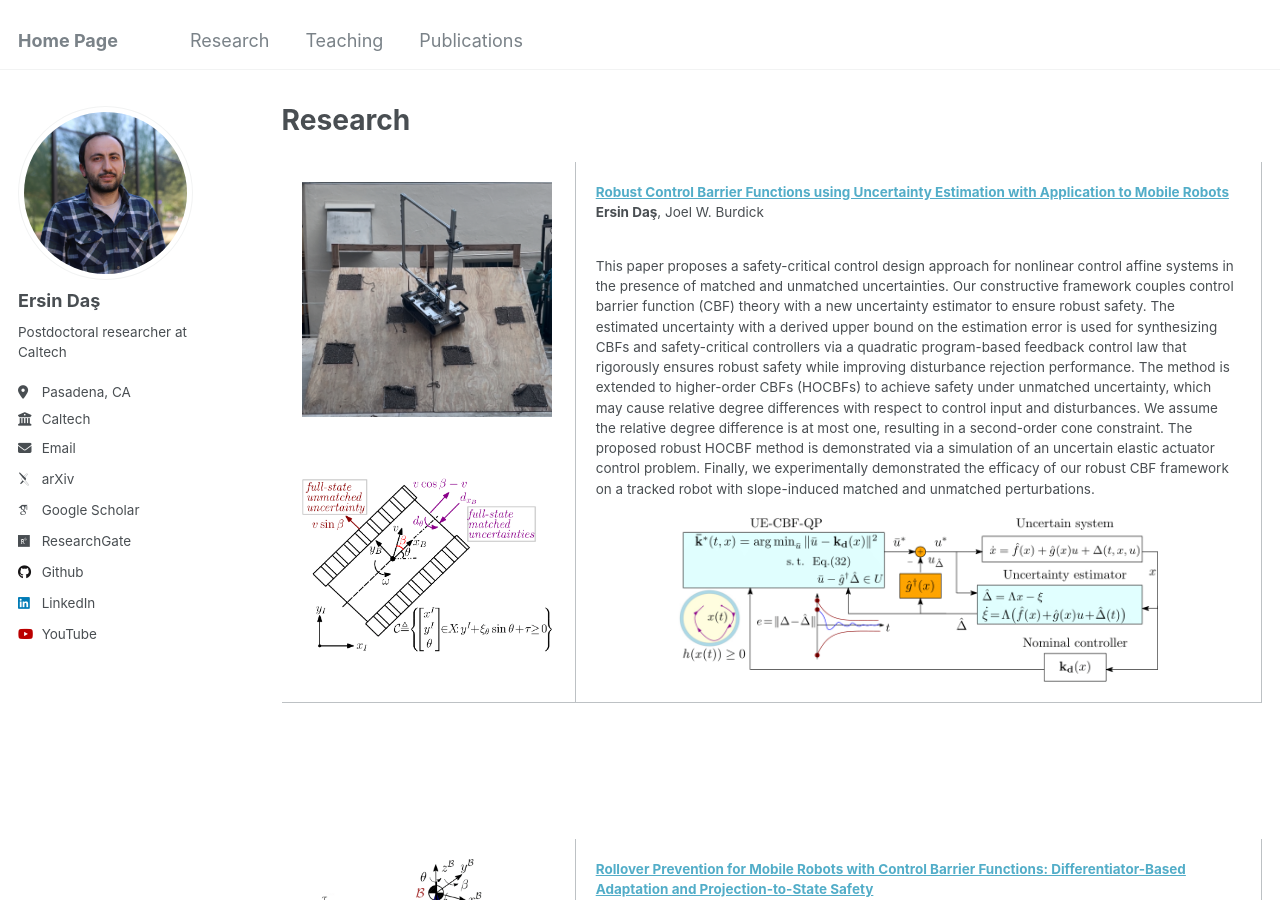
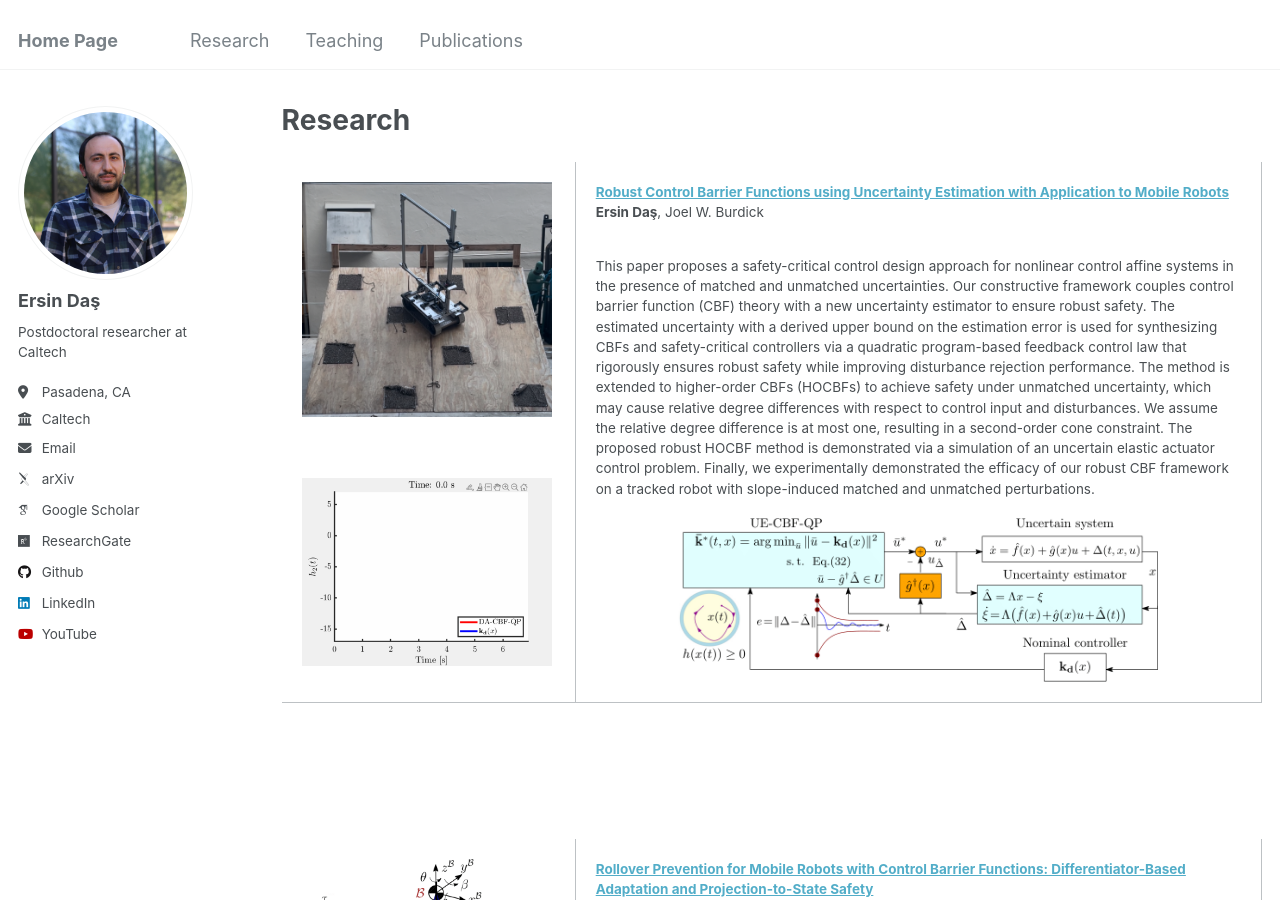
Before and after one commit to ersindas/ersindas.github.io, a Jekyll site: the page built from _pages/Research.md, in a window 1280 px wide and 900 px high. Built offline with Jekyll 4.4.1, drawn with Linux system fonts in a browser that asks for light colours; some web fonts are replaced.

Commit message:
Update Research.md

```diff
--- a/_pages/Research.md
+++ b/_pages/Research.md
@@ -13,7 +13,8 @@ author_profile: true
                <br>
                <br>
                <br>
-                 <img src='/files/3DOF_v1-eps-converted-to-1.png' width="250">
+<!--                  <img src='/files/3DOF_v1-eps-converted-to-1.png' width="250"> -->
+                 <img src='/files/synchronized.gif' width="250">
             </td>
             <td style="padding:20px;width:80%;vertical-align:middle">
               <a href="https://arxiv.org/pdf/2401.01881">
```
